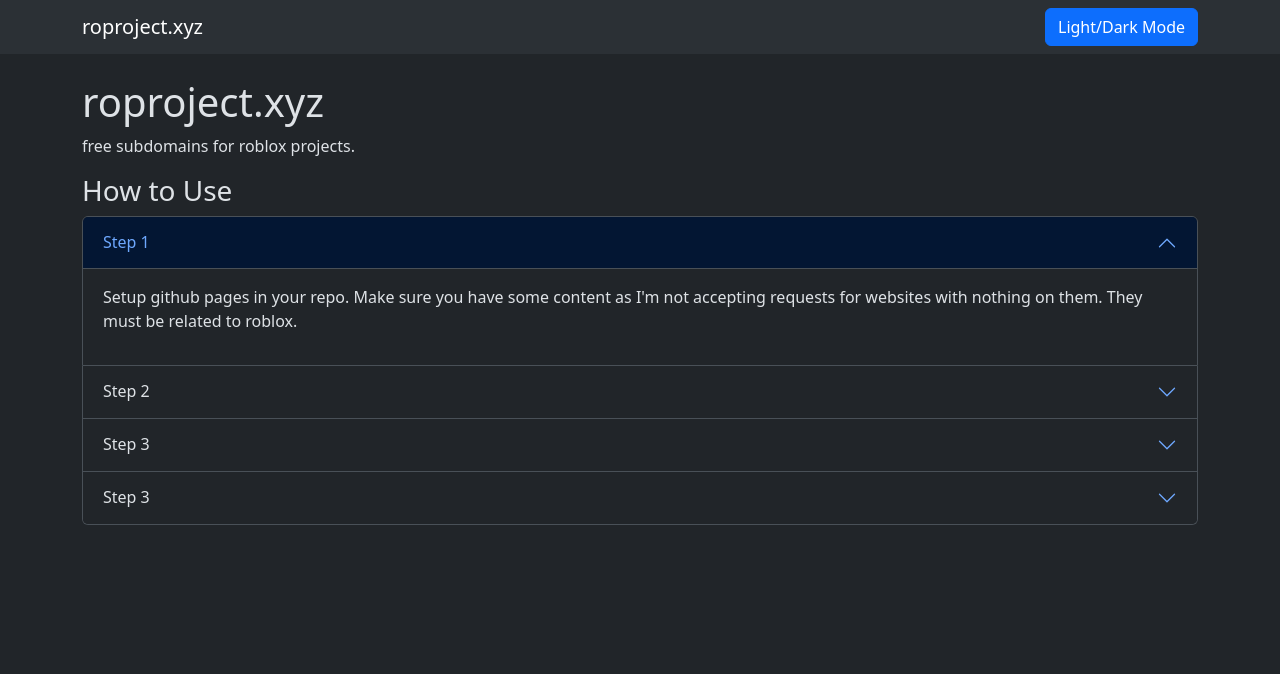
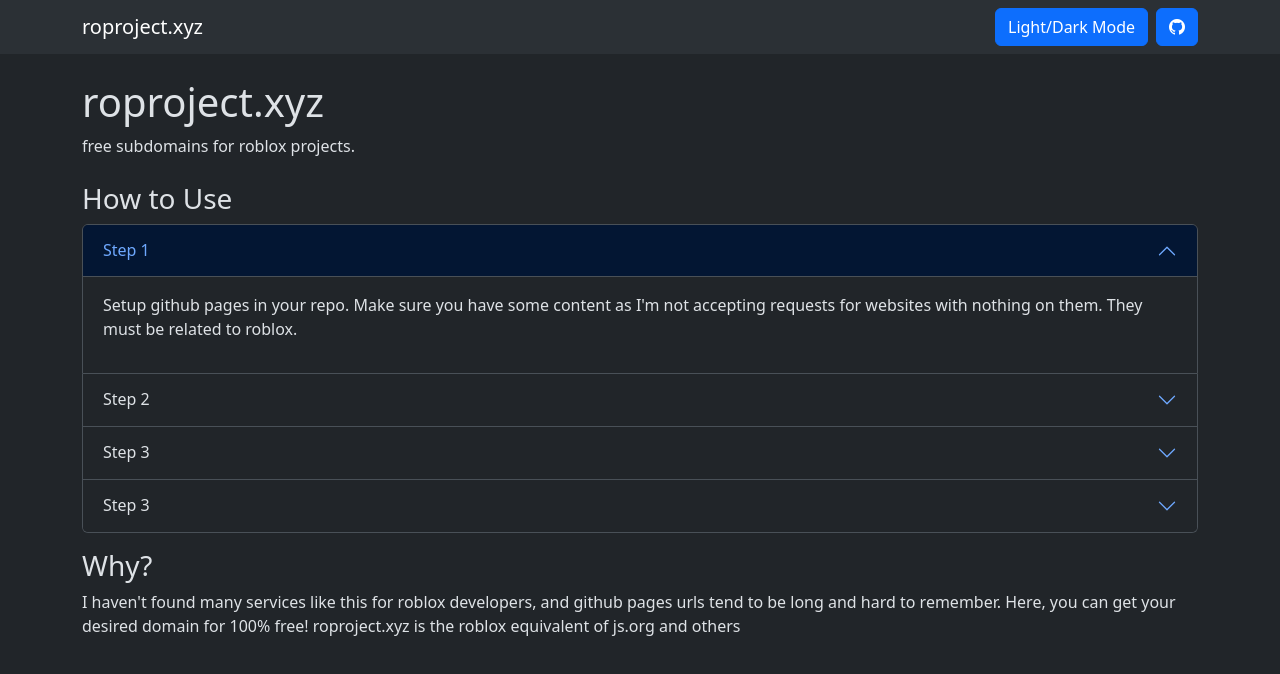
Before and after one commit to roproject-xyz/website, a plain HTML site: page index.html in a window 1280 px wide. Drawn offline with nearby package versions, Linux system fonts and the light colour scheme.

Commit message:
Added text

```diff
--- a/index.html
+++ b/index.html
@@ -10,21 +10,36 @@
       integrity="sha384-T3c6CoIi6uLrA9TneNEoa7RxnatzjcDSCmG1MXxSR1GAsXEV/Dwwykc2MPK8M2HN"
       crossorigin="anonymous"
     />
+    <link
+      rel="stylesheet"
+      href="https://cdn.jsdelivr.net/npm/bootstrap-icons@1.11.1/font/bootstrap-icons.css"
+    />
   </head>
   <body>
     <nav class="navbar bg-body-tertiary">
       <div class="container">
         <span class="navbar-brand mb-0 h1">roproject.xyz</span>
-        <button id="btnSwitch" class="btn btn-primary d-flex">
+        <div class="d-flex align-items-center gap-2">
+          <button id="btnSwitch" class="btn btn-primary">
             Light/Dark Mode
           </button>
+          <a
+            href="https://github.com/roproject-xyz/roproject.xyz"
+            class="btn btn-primary"
+            target="_blank"
+            ><i class="bi bi-github"></i
+          ></a>
+        </div>
       </div>
     </nav>
 
-    <div class="container">
+    <div class="container gap-2 d-flex flex-column">
+      <div>
         <h1 class="mt-4">roproject.xyz</h1>
         <p>free subdomains for roblox projects.</p>
+      </div>
 
+      <div class="mb-2">
         <h3>How to Use</h3>
         <div class="accordion" id="accordionExample">
           <div class="accordion-item">
@@ -46,7 +61,11 @@
               data-bs-parent="#accordionExample"
             >
               <div class="accordion-body">
-              <p>Setup github pages in your repo. Make sure you have some content as I'm not accepting requests for websites with nothing on them. They must be related to roblox.</p>
+                <p>
+                  Setup github pages in your repo. Make sure you have some
+                  content as I'm not accepting requests for websites with
+                  nothing on them. They must be related to roblox.
+                </p>
               </div>
             </div>
           </div>
@@ -69,7 +88,10 @@
               data-bs-parent="#accordionExample"
             >
               <div class="accordion-body">
-              <p>Now you need to choose a name. This should be similar to your gh pages url (e.g. hello.github.io = hello.roproject.xyz)</p>
+                <p>
+                  Now you need to choose a name. This should be similar to your
+                  gh pages url (e.g. hello.github.io = hello.roproject.xyz)
+                </p>
               </div>
             </div>
           </div>
@@ -92,7 +114,10 @@
               data-bs-parent="#accordionExample"
             >
               <div class="accordion-body">
-              <p>Add a <code>CNAME</code> file in your gh-pages branch and point it towards your chosen domain.</p>
+                <p>
+                  Add a <code>CNAME</code> file in your gh-pages branch and
+                  point it towards your chosen domain.
+                </p>
               </div>
             </div>
           </div>
@@ -115,10 +140,26 @@
               data-bs-parent="#accordionExample"
             >
               <div class="accordion-body">
-              <p>Open a pull request that adds your domain to <code>active-domains.json</code>. Your domain should be live within 48hrs depending on when I add it, I will try to check the PRs daily.</p>
+                <p>
+                  Open a pull request that adds your domain to
+                  <code>active-domains.json</code>. Your domain should be live
+                  within 48hrs depending on when I add it, I will try to check
+                  the PRs daily.
+                </p>
               </div>
             </div>
           </div>
+        </div>
+      </div>
+
+      <div>
+        <h3>Why?</h3>
+        <p>
+          I haven't found many services like this for roblox developers, and
+          github pages urls tend to be long and hard to remember. Here, you can
+          get your desired domain for 100% free! roproject.xyz is the roblox
+          equivalent of js.org and others
+        </p>
       </div>
     </div>
 
```
Lines whose indentation alone changed are shown as unchanged.
